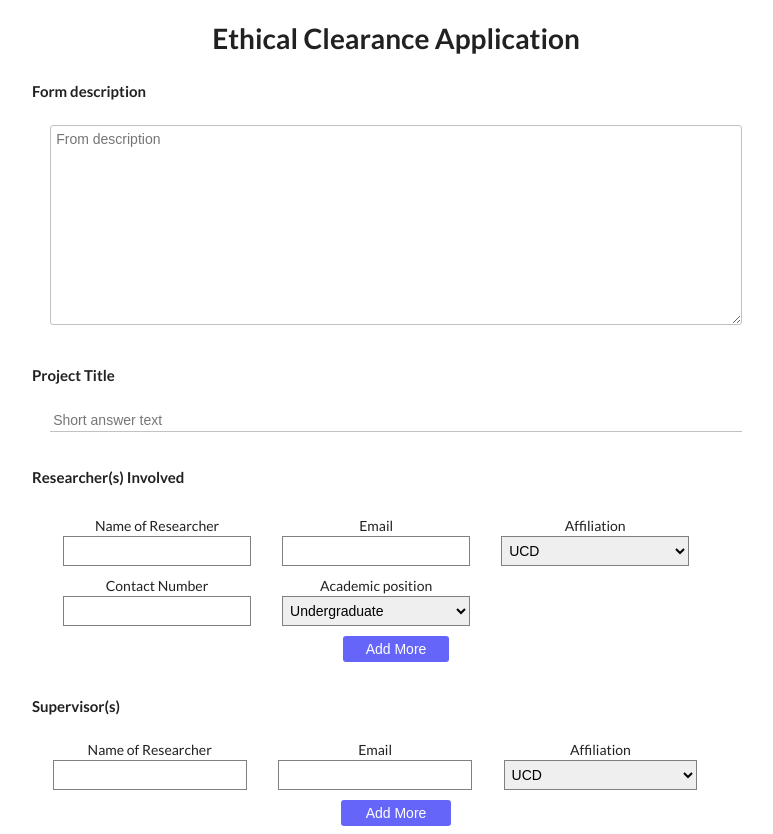
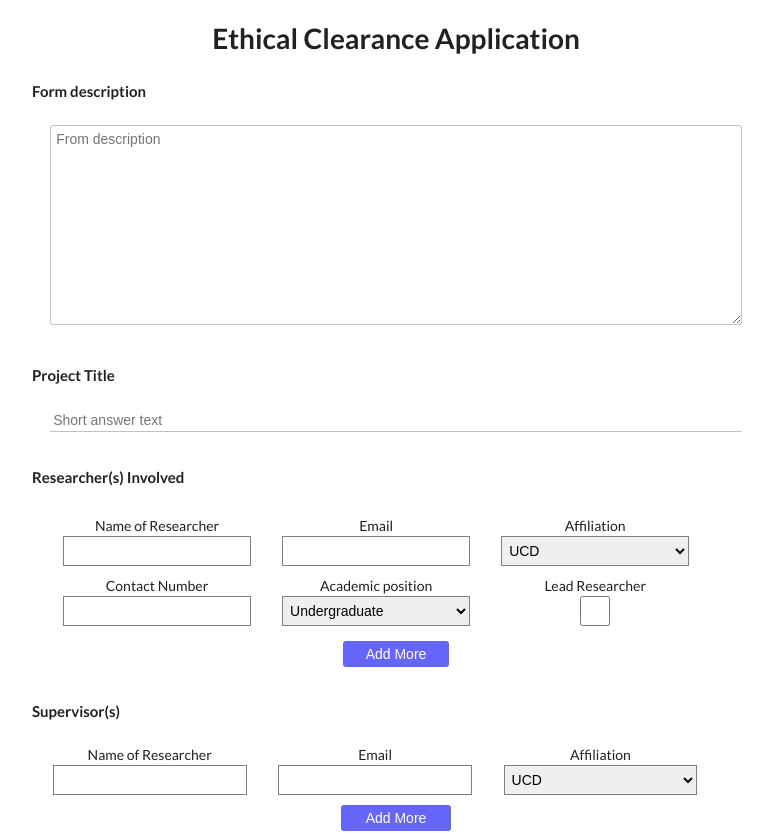
Before and after one commit to coolharsh55/Ethics-Dashboard, a plain HTML site: page index.html in a window 1280 px wide. Shown: the top 834 px of the page, without its empty margins (244-1017 px from the left). Drawn offline with nearby package versions, Linux system fonts and the light colour scheme.

Commit message:
lead researcher checkbox

```diff
--- a/index.html
+++ b/index.html
@@ -66,6 +66,11 @@
                                     <option value='other'>Other</option>
                                 </select>
                                 <input type="text" class="other-option" placeholder="Other Option" style="display:none">
+                            </div>
+
+                            <div class='field'>
+                                <label>Lead Researcher</label>
+                                <input type='checkbox'>
                             </div>
                         </div>
                         <button class="add-tag-button" type="button">Add More</button>
```
